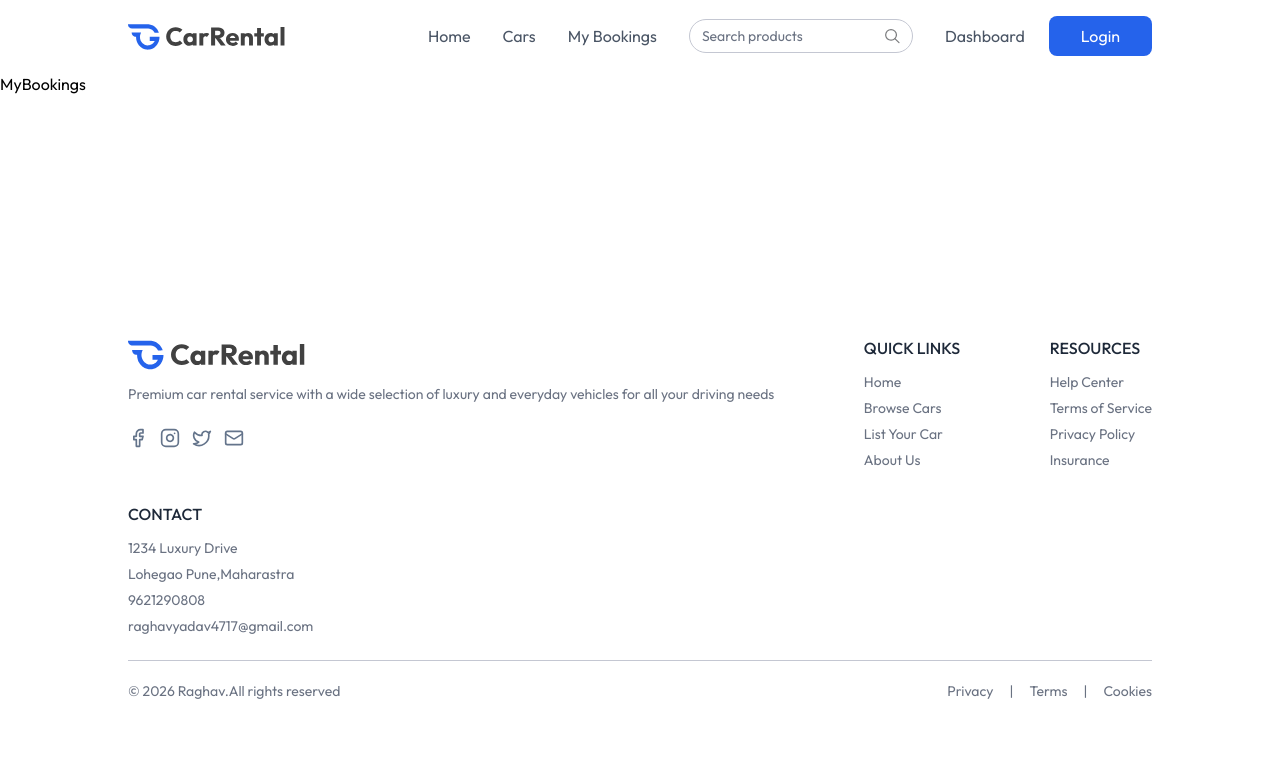
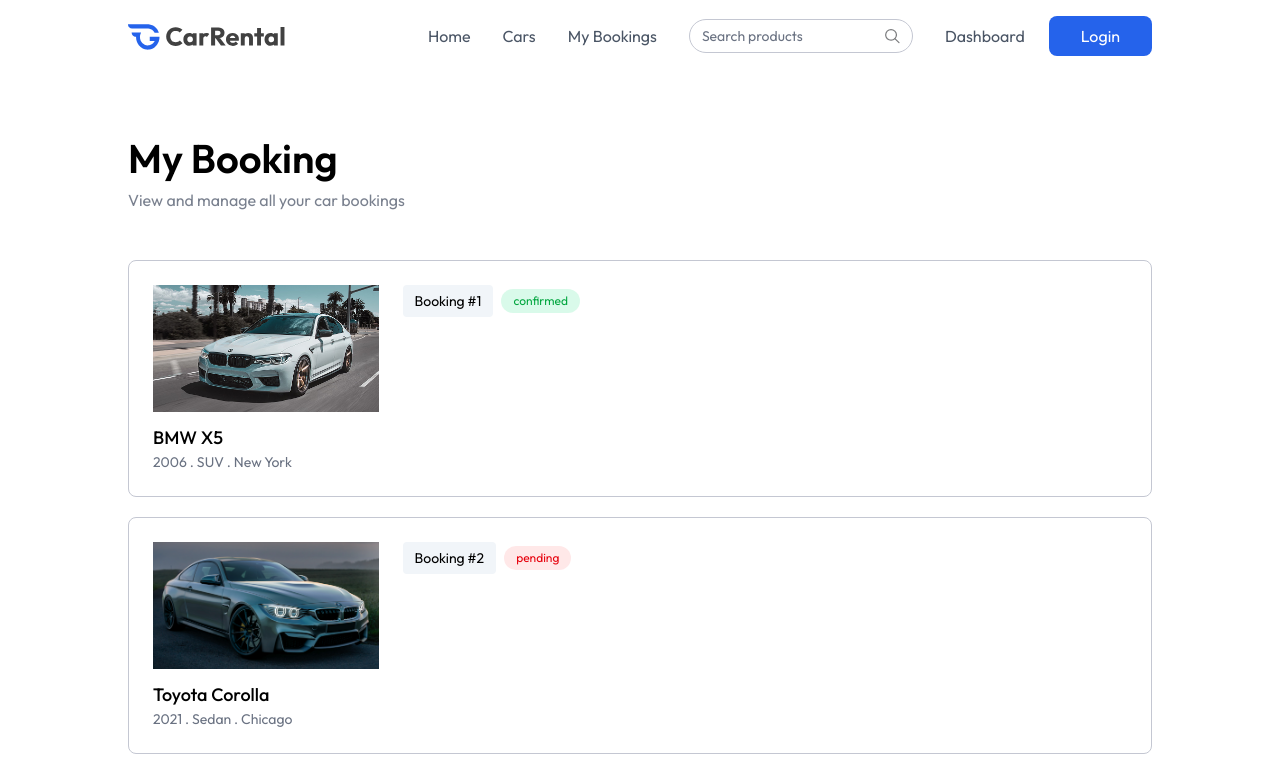
Before and after one commit to Raghav7071/CarRental, a React (Vite) app in the folder client/: page /my-bookings in a window 1280 px wide. Shown: the top 772 px of the page. Built offline with nearby package versions, Linux system fonts and the light colour scheme.

Commit message:
fixed : Structure of mybooking and add some css to it

```diff
--- a/client/src/components/Testimonial.jsx
+++ b/client/src/components/Testimonial.jsx
@@ -8,19 +8,19 @@
     const testimonials = [
         {
             name: "Harshit Raj",
-            location: "Patna,Bihar",
+            location: "USA",
             image: assets.testimonial_image_1,
             testimonial: "I've rented cars from various companies, but the experience with CarRental was exceptional."
         },
         {
             name: "Adarsh shukla",
-            location: "Pune,Maharastra",
+            location: "EUROPE",
             image:assets.testimonial_image_2,
             testimonial: "CarRental made my trip so much easier. The car was delivered right to my door, and the customer service was fantastic"
         },
            {
             name: "Aman mota",
-            location: "vanarasi,uttarpradesh",
+            location: "CHINA",
             image :assets.testimonial_image_1,
             testimonial: "I highly recommend CarRental Their fleet is amazing, and always feel like I'm getting the best deal with excellent service"
         }
--- a/client/src/pages/MyBookings.jsx
+++ b/client/src/pages/MyBookings.jsx
@@ -1,8 +1,47 @@
-import React from 'react'
+import React, { useEffect, useState } from 'react'
+import Title from '../components/Title'
+import { dummyMyBookingsData } from '../assets/assets'
 
 const MyBookings = () => {
+  const [booking, setBookings] = useState([])
+
+  const fetchMyBookings = async () => {
+    setBookings(dummyMyBookingsData)
+  }
+
+  useEffect(() => {
+    fetchMyBookings()
+  }, [])
+
   return (
-    <div>MyBookings</div>
+    <div className='px-6 md:px-16 lg:px-24 xl:px-32 2xl:px-48 mt-16 text-sm max-w-7xl'>
+      <Title
+        title='My Booking'
+        subTitle='View and manage all your car bookings'
+        align='left'
+      />
+      <div>
+        {booking.map((booking, index)=>(
+          <div key={booking._id} className='grid grid-cols-1 md:grid-cols-4 gap-6 p-6 border border-borderColor rounded-lg mt-5 first:mt-12'>
+            <div className='md:col-span-1'>
+              <div className='rounded-md overflow-hidde mb-3'>
+                <img src={booking.car.image} alt='' className='w-full h-auto aspect-video object-cover'></img>
+
+              </div>
+              <p className='text-lg font-medium mt-2'>{booking.car.brand} {booking.car.model}</p>
+              <p className='text-gray-500'>{booking.car.year} . {booking.car.category} . {booking.car.location}</p>
+
+            </div>
+            <div className='md:col-span-2'>
+              <div className='flex items-center gap-2'>
+                <p className='px-3 py-1.5 bg-light rounded'>Booking #{index+1}</p>
+                <p className={`px-3 py-1 text-xs rounded-full ${booking.status == 'confirmed' ? 'bg-green-400/15 text-green-600' : 'bg-red-400/15 text-red-600'}`}>{booking.status}</p>
+              </div>
+            </div>
+          </div>
+        ))}
+      </div>
+    </div>
   )
 }
 
```
